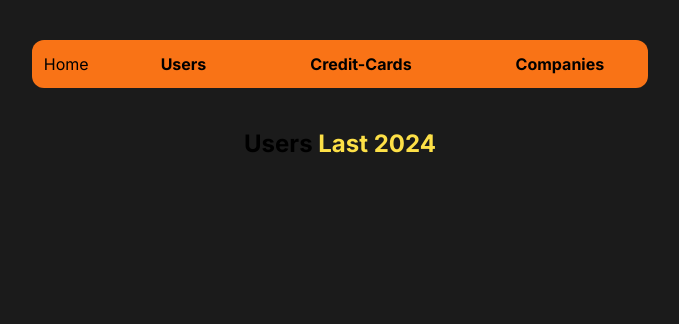
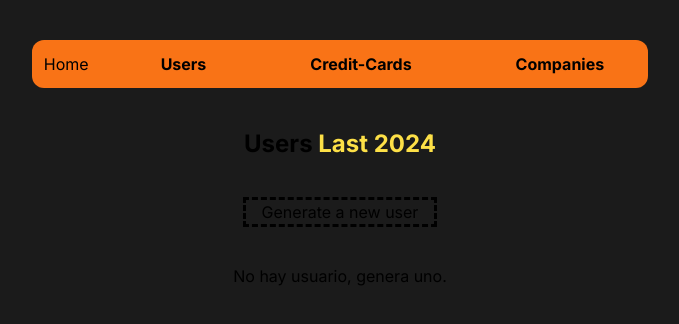
Before and after one commit to FakuKostasDvlpr/fakedata, a Next.js app: page /users in a window 1280 px wide. Shown: the top 324 px of the page, without its empty margins (300-979 px from the left). Built offline with nearby package versions, Linux system fonts and the light colour scheme; no server answers.

Commit message:
minory change

```diff
--- a/app/components/CardUser.tsx
+++ b/app/components/CardUser.tsx
@@ -1,5 +1,6 @@
 import React from 'react';
 import { Usuario } from '../utils/interfaces';
+import { useRouter } from 'next/router';
 
 interface CardUserProps {
   userData: Usuario;
@@ -7,13 +8,23 @@ interface CardUserProps {
 
 const CardUser: React.FC<CardUserProps> = ({ userData }) => {
   return (
-    <div>
-      <h3>User Information</h3>
-      <p>Name: {userData.firstName}</p>
-      <p>Email: {userData.email}</p>
-      <p>Email: {userData.ip}</p>
+    <div className="w-full flex max-w-[300px] py-3 bg-white border border-gray-200 rounded-lg shadow dark:bg-gray-800 dark:border-gray-700">
+        <div className="flex flex-col items-center justify-center text-center w-full gap-4">
+            <div className='flex gap-2'>
+                <p className='font-bold'>Nombre:</p> <span className='text-green-300'>{userData.firstname}{userData.lastname}</span>
+            </div>
+            <div className='flex gap-2'>
+                <p className='font-bold'>Email:</p> <span className='text-green-300'>{userData.email}</span>
+            </div>
+            <div className='flex gap-2'>
+                <p className='font-bold'>Ip:</p> <span className='text-green-300'>{userData.ip}</span>
+            </div>
+            <div className='flex gap-2'>
+                <p className='font-bold'>Website:</p> <span className='text-green-300'>{userData.website}</span>
+            </div>
+        </div>
     </div>
-  );
+);
 };
 
 export default CardUser;
--- a/app/components/Header.tsx
+++ b/app/components/Header.tsx
@@ -1,5 +1,4 @@
 import React from 'react';
-
 const Header = () => {
     const Link = ["Users", "Credit-Cards", "Companies"];
 
--- a/app/users/layout.tsx
+++ b/app/users/layout.tsx
@@ -1,27 +1,26 @@
 "use client"
-import React, { useEffect, useState } from 'react';
+import React, { useState } from 'react';
+import fetchUserData from './page'; // Importa la función de fetching
 import CardUser from '../components/CardUser';
-import { Usuario } from '../utils/interfaces';
-import { log } from 'console';
 
-const Layout = () => {
-  const [userData, setUserData] = useState<Usuario | null>(null);
+export const Layout = () => {
+    const [userData, setUserData] = useState(null);
 
-  useEffect(() => {
-    const fetchUserData = async () => {
+    const handleClick = async () => {
         try {
-        const URL = `https://fakerapi.it/api/v1/users?_quantity=1&_gender=male`;
-        const response = await fetch(URL);
+            const response = await fetchUserData();
+            if (response.ok) {
                 const data = await response.json();
                 if (data && data.data && data.data.length > 0) {
-          setUserData(data.data[0]); // Asigna los datos del usuario
+                    setUserData(data.data[0]);
+                }
+            } else {
+                console.error('Error fetching user data:', response.statusText); // sweet alert
             }
         } catch (error) {
-        console.error('Error fetching user data:', error);
+            console.error('Error fetching user data:', error); // sweet alert
         }
     };
-    fetchUserData(); // Llama a la función de obtención de datos al montar el componente
-  }, []); // El array vacío [] asegura que useEffect se ejecute solo una vez, equivalente a componentDidMount
 
     return (
         <>
@@ -29,8 +28,14 @@ const Layout = () => {
                 <h2 className='font-bold text-2xl'>
                     Users<span className='font-bold text-2xl text-yellow-300'> Last 2024</span>
                 </h2>
-        {/* Renderiza el componente CardUser solo si userData tiene datos */}
-        {userData && <CardUser userData={userData} />}
+                <button onClick={handleClick} className='outline-dashed hover:outline-dashed hover:text-yellow-400 px-4'>Generate a new user</button>
+                {userData ? (
+                    <>
+                        <CardUser userData={userData} />
+                    </>
+                ) : (
+                    <p>No hay usuario, genera uno.</p>
+                )}
             </div>
         </>
     );
--- a/app/users/page.tsx
+++ b/app/users/page.tsx
@@ -1,5 +1,10 @@
-export default function usersPage() {
-    return (
-        <div></div>
-    );
-}
+export default async function fetchUserData () {
+    try {
+        const URL = `https://fakerapi.it/api/v1/users?_quantity=1&_gender=male`;
+        const response = await fetch(URL);
+        return response; // Retorna la respuesta del fetch
+    } catch (error) {
+        console.error('Error fetching user data:', error); //sweet alert
+        throw error; // Lanza el error para que sea manejado en el componente que llama a esta función
+    }
+};
--- a/app/utils/interfaces.ts
+++ b/app/utils/interfaces.ts
@@ -1,7 +1,7 @@
 export interface Usuario {
     id: number;
-    firstName: string;
-    lastName: string;
+    firstname: string;
+    lastname: string;
     email: string;
     ip: number;
     image: string;
```
Lines whose indentation alone changed are shown as unchanged.
